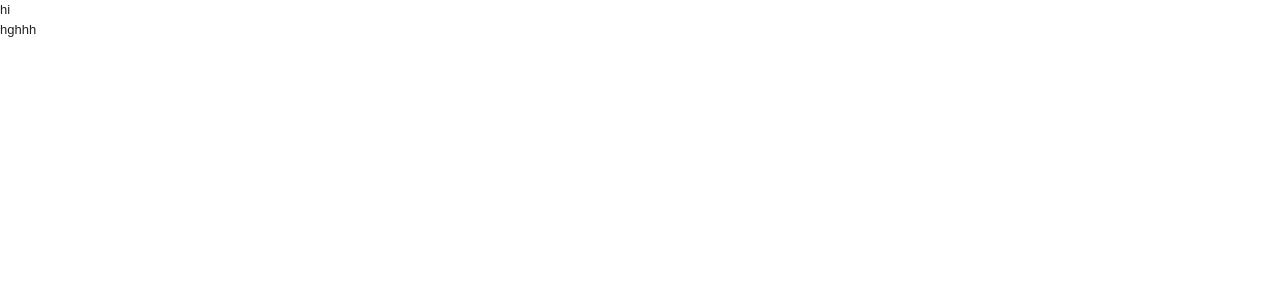
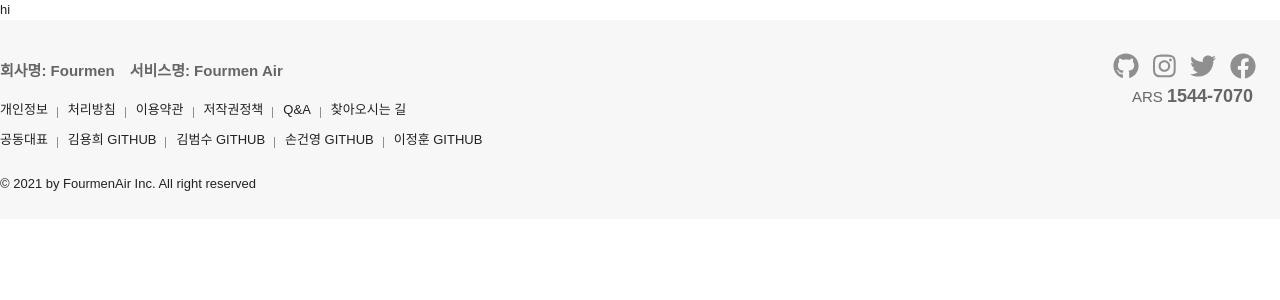
Before and after one commit to codestates/FourmenAir, a React (Create React App) app in the folder client/: page / in a window 1280 px wide. Shown: the top 300 px of the page. Built offline with nearby package versions, Linux system fonts and the light colour scheme.

Commit message:
Feature: done Footer page

```diff
--- a/client/package.json
+++ b/client/package.json
@@ -3,6 +3,11 @@
   "version": "0.1.0",
   "private": true,
   "dependencies": {
+    "@fortawesome/fontawesome-svg-core": "^1.2.36",
+    "@fortawesome/free-brands-svg-icons": "^5.15.4",
+    "@fortawesome/free-regular-svg-icons": "^5.15.4",
+    "@fortawesome/free-solid-svg-icons": "^5.15.4",
+    "@fortawesome/react-fontawesome": "^0.1.15",
     "@testing-library/jest-dom": "^5.11.4",
     "@testing-library/react": "^11.1.0",
     "@testing-library/user-event": "^12.1.10",
--- a/client/src/App.jsx
+++ b/client/src/App.jsx
@@ -1,5 +1,5 @@
 import './App.css';
-import Footer from "./Footer"
+import Footer from "./Components/LocalPage/Footer"
 
 function App() {
   return (
--- /dev/null
+++ b/client/src/Components/LocalPage/Footer.jsx
@@ -0,0 +1,145 @@
+import React from 'react'
+import styled from 'styled-components';
+import { FontAwesomeIcon } from "@fortawesome/react-fontawesome";
+import {faGithub, faFacebook, faInstagram, faTwitter} from "@fortawesome/free-brands-svg-icons";
+
+// footer 공통
+
+const FooterContainer = styled.div`
+  position: relative;
+  width: 1280px;
+  margin: 0 auto;
+  background-color: #f7f7f7;
+`;
+
+//footer sns
+
+const FooterSNS = styled.div`
+  position: absolute;
+  right: 17px;
+  top: 33px;
+  z-index: 1;
+`;
+const FootetSNSLi = styled.li`
+  display: inline-block;
+  margin: 0 7px;
+  &:hover a {
+    color: black;
+  }
+`;
+const FooterA = styled.a`
+  position: absolute;
+  right: 10px;
+  top: 30px;
+  font-size: 15px;
+  color: #666;
+  &:hover {
+    color: #666;
+  }
+`;
+const FooterEm = styled.em`
+  font-size: 18px;
+  font-weight: bold;
+  color: #666;
+`;
+
+// footer info
+
+const FooterInfo = styled.div`
+  padding: 25px 0;
+  width: 80%;
+`;
+const FooterDiv = styled.div`
+position: relative;
+`;
+const FooterP = styled.p`
+  display: inline-block;
+  padding-top: 15px;
+  margin-right: 15px;
+  padding-bottom: 18px;
+  font-size: 15px;
+  font-weight: bold;
+  color: #666;
+`;
+const FooterInfoUl = styled.ul`
+  padding-bottom: 10px;
+
+`;
+const FooterInfoLi = styled.li`
+  display: inline;
+  padding-right: 20px;
+  position: relative;
+  white-space: nowrap;
+  color: #222;
+
+  &::after {
+  content: '';
+  position: absolute;
+  right: 10px;
+  top: 5px;
+  width: 1px;
+  height: 11px;
+  background-color: #8f8f8f;
+  }
+  &:last-child::after {
+      width: 0;
+      height: 0;
+  }
+  &:hover a{
+      color: #8f8f8f;
+  }
+`;
+const FooterInfoLiA = styled.a`
+  color: #222;
+`;
+const FooterInfoP = styled.p`
+  padding-top: 15px;
+`;
+
+const Footer = () => {
+    return (
+        <footer id="footer">
+            <div id="footer_sns">
+                <FooterContainer>
+                    <FooterSNS>
+                        <ul>
+                            <FootetSNSLi><a href="#"><FontAwesomeIcon icon={faGithub} size="2x" /></a></FootetSNSLi>
+                            <FootetSNSLi><a href="#"><FontAwesomeIcon icon={faInstagram} size="2x" /></a></FootetSNSLi>
+                            <FootetSNSLi><a href="#"><FontAwesomeIcon icon={faTwitter} size="2x" /></a></FootetSNSLi>
+                            <FootetSNSLi><a href="#"><FontAwesomeIcon icon={faFacebook} size="2x" /></a></FootetSNSLi>
+                        </ul>
+                        <FooterA>ARS <FooterEm>1544-7070</FooterEm></FooterA>
+                    </FooterSNS>
+                </FooterContainer>
+            </div>
+            <div id="footer_info">
+                <FooterContainer>
+                    <FooterInfo>
+                        <FooterDiv>
+                            <FooterP>회사명: Fourmen</FooterP>
+                            <FooterP>서비스명: Fourmen Air</FooterP>
+                            <FooterInfoUl>
+                                <FooterInfoLi><FooterInfoLiA>개인정보</FooterInfoLiA></FooterInfoLi>
+                                <FooterInfoLi><FooterInfoLiA>처리방침</FooterInfoLiA></FooterInfoLi>
+                                <FooterInfoLi><FooterInfoLiA>이용약관</FooterInfoLiA></FooterInfoLi>
+                                <FooterInfoLi><FooterInfoLiA>저작권정책</FooterInfoLiA></FooterInfoLi>
+                                <FooterInfoLi><FooterInfoLiA>Q&A</FooterInfoLiA></FooterInfoLi>
+                                <FooterInfoLi><FooterInfoLiA>찾아오시는 길</FooterInfoLiA></FooterInfoLi>
+                            </FooterInfoUl>
+                            <FooterInfoUl>
+                                <FooterInfoLi>공동대표</FooterInfoLi>
+                                <FooterInfoLi>김용희 <FooterInfoLiA>GITHUB</FooterInfoLiA></FooterInfoLi>
+                                <FooterInfoLi>김범수 <FooterInfoLiA>GITHUB</FooterInfoLiA></FooterInfoLi>
+                                <FooterInfoLi>손건영 <FooterInfoLiA>GITHUB</FooterInfoLiA></FooterInfoLi>
+                                <FooterInfoLi>이정훈 <FooterInfoLiA>GITHUB</FooterInfoLiA></FooterInfoLi>
+                            </FooterInfoUl>
+                            <FooterInfoP>&copy; 2021 by FourmenAir Inc. All right reserved</FooterInfoP>
+                        </FooterDiv>
+                    </FooterInfo>
+                </FooterContainer>
+            </div>
+        </footer>
+    )
+}
+
+export default Footer
--- a/client/src/Footer.jsx
+++ /dev/null
@@ -1,11 +0,0 @@
-import React from 'react'
-
-const Footer = () => {
-    return (
-        <div>
-            hghhh
-        </div>
-    )
-}
-
-export default Footer
--- a/client/src/index.css
+++ b/client/src/index.css
@@ -41,7 +41,7 @@ body {
 
 /* a 링크 초기화 */
 a {
-  color: #222;
+  color: #8f8f8f;
   text-decoration: none;
 }
 a:hover {
```
Also changed, not shown: client/src/Components/Modals/MyPage.jsx (added), client/src/Components/Modals/SignIn.jsx (added), client/src/Components/Modals/SignUp.jsx (added), 1 other file (tests, documents, lock files or other folders).
